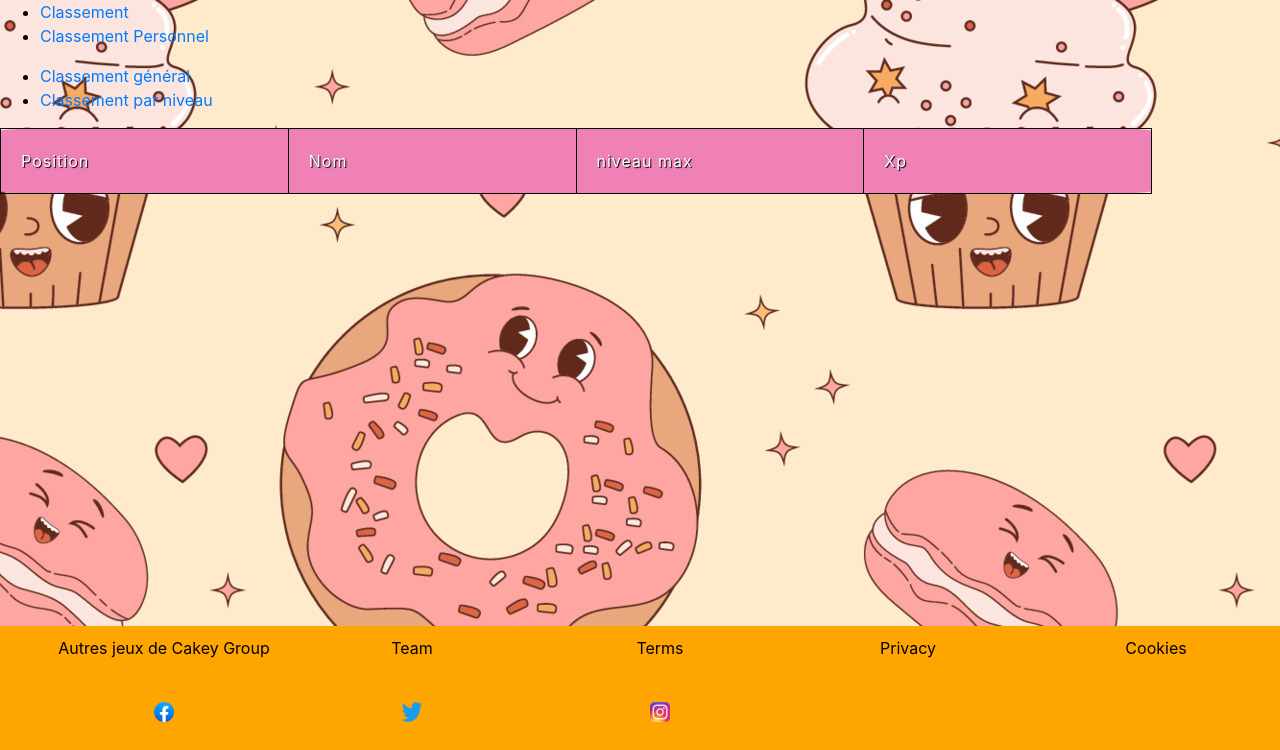
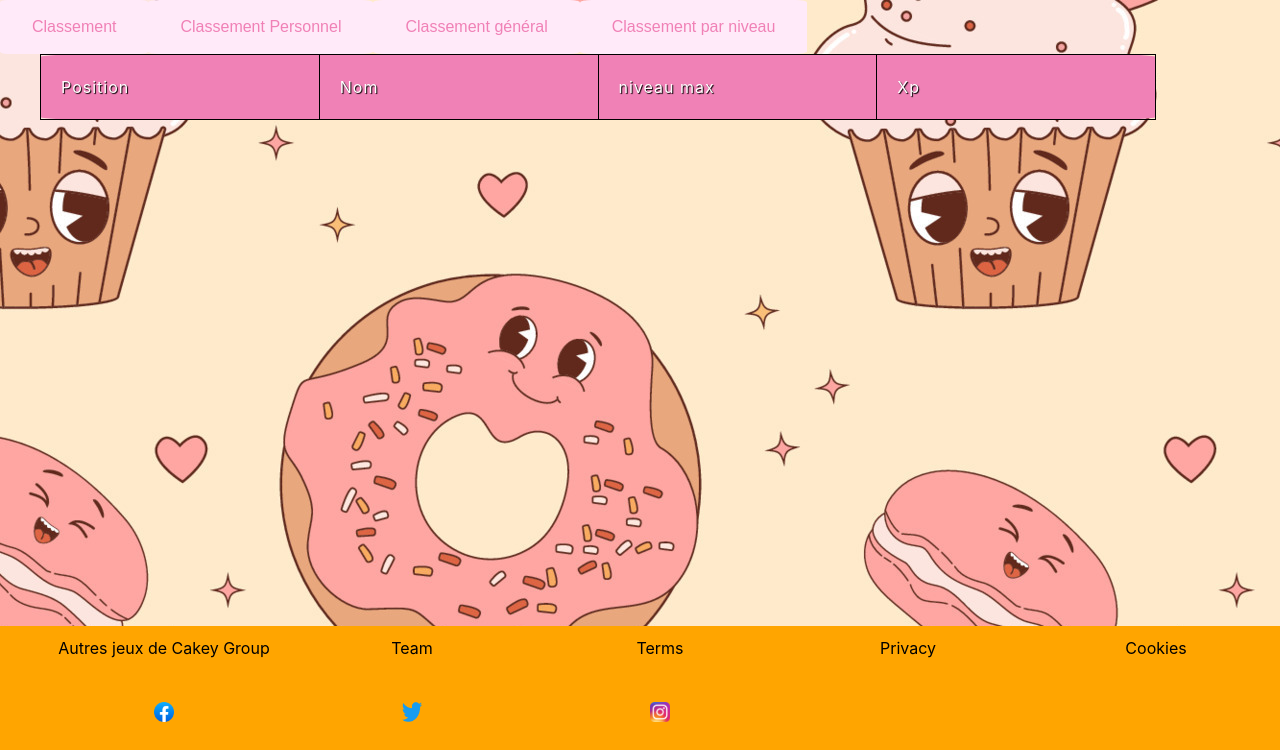
Before and after one commit to DUT-Info-Montreuil/SAES3.01_Cakey, a PHP site: page /index.php?getmodule=modClassement in a window 1280 px wide. Shown: the part 102-852 px from the top of the page. Run offline with PHP 8.4, Linux system fonts and the light colour scheme; the visitor is signed in with stand-in values (Sample User, id 1); data that the repository does not hold is empty.

Commit message:
ClassementCSS

```diff
--- a/module/mod_classement/cont_classement.php
+++ b/module/mod_classement/cont_classement.php
@@ -14,7 +14,7 @@ class ControleurClassement {
 
 	public function exec() {
 		$this->action = isset($_GET["action"]) ? $_GET["action"] : "general";
-		$this->vue->menu();
+		$this->vue->menuzzef();
 		switch ($this->action) {
 			case "general" :
 				$this->general();
--- a/module/mod_classement/vue_classement.php
+++ b/module/mod_classement/vue_classement.php
@@ -2,29 +2,46 @@
 class VueClassement{
     public function menuNotPerso(){
         ?> <ul>
-            <li><a href="index.php?getmodule=modClassement&action=general">Classement général</a></li>
-            <li><a href="index.php?getmodule=modClassement&action=niveau">Classement par niveau</a></li>
-    </ul>
+            <a href="index.php?getmodule=modClassement&action=general"id="menuClassement">Classement général</a>
+            <a href="index.php?getmodule=modClassement&action=niveau"id="menuClassement">Classement par niveau</a>
+
     <?php
     }
     public function menu(){
         ?> <ul>
-        <li><a href="index.php?getmodule=modClassement&action=notPerso"> Classement</a></li>
+        <li><a href="index.php?getmodule=modClassement&action=notPerso" id="menuClassement"> Classement</a></li>
         <?php
         if(isset($_SESSION['newsession'])){
 
-            ?><li><a href="index.php?getmodule=modClassement&action=perso"> Classement Personnel</a></li>
+            ?><li><a href="index.php?getmodule=modClassement&action=perso"id="menuClassement> Classement Personnel</a></li>
             <?php
             }
             ?>
 </ul>
 <?php
     }
+
+    public function menuzzef(){
+        ?>
+        <nav>
+        <a href="index.php?getmodule=modClassement&action=notPerso" id="menuClassement"> Classement</a>
+        <?php
+        if(isset($_SESSION['newsession'])){
+
+            ?><a href="index.php?getmodule=modClassement&action=perso" id="menuClassement"> Classement Personnel</a>
+            <?php
+            }
+            ?>
+            </nav>
+
+<?php
+    }
     public function menuPerso(){
-        ?> <ul>
-        <li><a href="index.php?getmodule=modClassement&action=generalPerso">Classement général</a></li>
-        <li><a href="index.php?getmodule=modClassement&action=niveauPerso">Classement par niveau</a></li>
-</ul>
+        ?>
+        <nav>
+        <a href="index.php?getmodule=modClassement&action=generalPerso" id="menuClassement">Classement général</a>
+        <a href="index.php?getmodule=modClassement&action=niveauPerso" id="menuClassement">Classement par niveau</a>
+    </nav>
 <?php
     }
     public function get_tableauParNiveau($données){
@@ -42,7 +59,7 @@ class VueClassement{
                 foreach ($données as $util){
                     ?><tr>
                         <td><?=$util["rankScore"]?></td>
-                        <td><a href="index.php?getmodule=modClassement&action=niveau&id=<?=$util["idUtil"]?>"><?=$util["login"]?></a></td>
+                        <td><?=$util["login"]?></a></td>
                         <td> <?=$util["score"]?> </td>
                 </tr><?php
                 }
@@ -67,7 +84,7 @@ class VueClassement{
                 foreach ($données as $util){
                     ?><tr>
                         <td><?=$util["rankTemps"]?></td>
-                        <td><a href="index.php?getmodule=modClassement&action=niveau&id=<?=$util["idUtil"]?>"><?=$util["login"]?></a></td>
+                        <td><?=$util["login"]?></a></td>
                         <td> <?=$util["temps"]?> </td>
                 </tr><?php
                 }
@@ -78,37 +95,12 @@ class VueClassement{
 
 
     }
-    public function formNiveau(){
-            ?>
-            <form action="index.php?getmodule=modClassement&action=niveau1" method="POST">
-                 <button type="submit" > score</button>
-            </form>
-            <form action="index.php?getmodule=modClassement&action=niveau2" method="POST">
-                 <button type="submit" > temps</button>
-            </form>
-            <?php
-                }
-
-    public function selectionnerNiveau($niveau){
-        ?>
-        <label for="choixNiveau">Choisir un niveau</label>
-        <select name="niveaux" onchange="updated(this)">
-          <?php
-                foreach ($niveau as $util){
-                ?><option value=<?=$util["numeroNiveau"]?> ><?=$util["numeroNiveau"]?></option>
-
-                <?php
-                }
-                ?>
-        </select>
-        <?php
-    }
-
     public function formselNiveau($niveau){
         ?>
+        <br>
         <form action="index.php?getmodule=modClassement&action=niveausel" method="POST">
     <fieldset>
-    <label for="choixNiveau">Choisir un niveau</label>
+    <label for="choixNiveau" id="labelNiveau">Choisir un niveau</label>
         <select name="niveaux" id="niveauSel">
           <?php
                 foreach ($niveau as $util){
@@ -119,8 +111,8 @@ class VueClassement{
                 ?>
         </select>
         <p>
-            <input type="submit" name="score" value="score" />
-            <input type="submit" name="temps" value="temps" />
+            <input type="submit" name="score" value="score" id="bouton" />
+            <input type="submit" name="temps" value="temps" id="bouton" />
         </p>
     </fieldset>
 </form>
@@ -131,7 +123,7 @@ class VueClassement{
         ?>
         <form action="index.php?getmodule=modClassement&action=niveauselPerso" method="POST">
     <fieldset>
-    <label for="choixNiveau">Choisir un niveau</label>
+    <label for="choixNiveau" id="labelNiveau">Choisir un niveau</label>
         <select name="niveaux" id="niveauSel">
           <?php
                 foreach ($niveau as $util){
@@ -142,8 +134,8 @@ class VueClassement{
                 ?>
         </select>
         <p>
-            <input type="submit" name="score" value="score" />
-            <input type="submit" name="temps" value="temps" />
+            <input type="submit" name="score" value="score" id="bouton" />
+            <input type="submit" name="temps" value="temps" id="bouton"/>
         </p>
     </fieldset>
 </form>
@@ -168,7 +160,7 @@ class VueClassement{
 
                     ?><tr>
                         <td><?=$util["rangG"]?></td>
-                        <td><a href="index.php?getmodule=modClassement&action=niveau&id=<?=$util["idUtil"]?>"><?=$util["login"]?></a></td>
+                        <td><?=$util["login"]?></a></td>
                         <td> <?=$util["niveauMax"]?> </td>
                         <td> <?=$util["Xp"]?> </td>
                 </tr><?php
--- a/style.css
+++ b/style.css
@@ -392,3 +392,52 @@ tbody tr:nth-child(odd) {
 tbody tr:nth-child(even) {
   background-color: #FFC6EF;
 }
+
+
+
+#bouton{
+  background-color:#F081B6;
+  border: none;
+  color: white;
+  padding: 15px 32px;
+  text-align: center;
+  text-decoration: none;
+  display: inline-block;
+  font-size: 16px;
+  border-radius: 5%;
+}
+#bouton:hover{
+  color:#F081B6;
+  background: #ffeaf9;
+}
+
+#menuClassement{
+  display: block;
+
+}
+#menuClassement{
+float: left; /* effet flottant */
+text-decoration: none; /* pas d'héritage avec effet souligné */
+color: #F081B6; /* couleur du texte */
+background:  #ffeaf9; /* couleur de fond */
+
+padding: 15px 32px; /* marges intérieur */
+font-family: sans-serif; /* police d'écriture */
+font-size: 16px; /* taille du texte */
+transition: .5s; /* temps de transition lors du hover : une demi seconde */
+border-radius: 5%;
+}
+#menuClassement:hover{ /* tous liens lors du survol dans la balise nav */
+background:#F081B6; /* couleur de fond */
+color:#ffeaf9;
+}
+
+#labelNiveau{
+  background:#F081B6; /* couleur de fond */
+color:#ffeaf9
+}
+#niveauSel{
+  background:#F081B6; /* couleur de fond */
+color:#ffeaf9;
+border-radius: 10%;
+}
```
